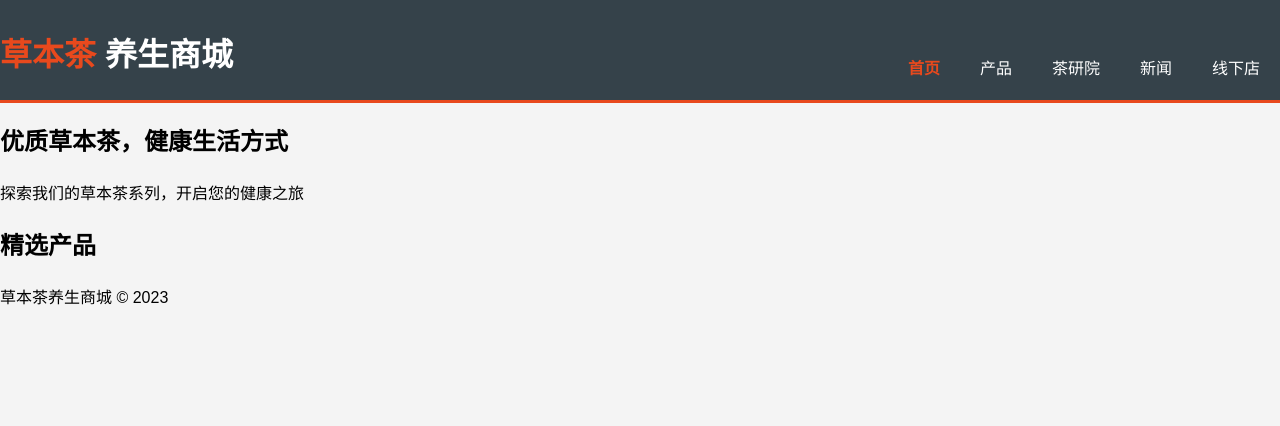
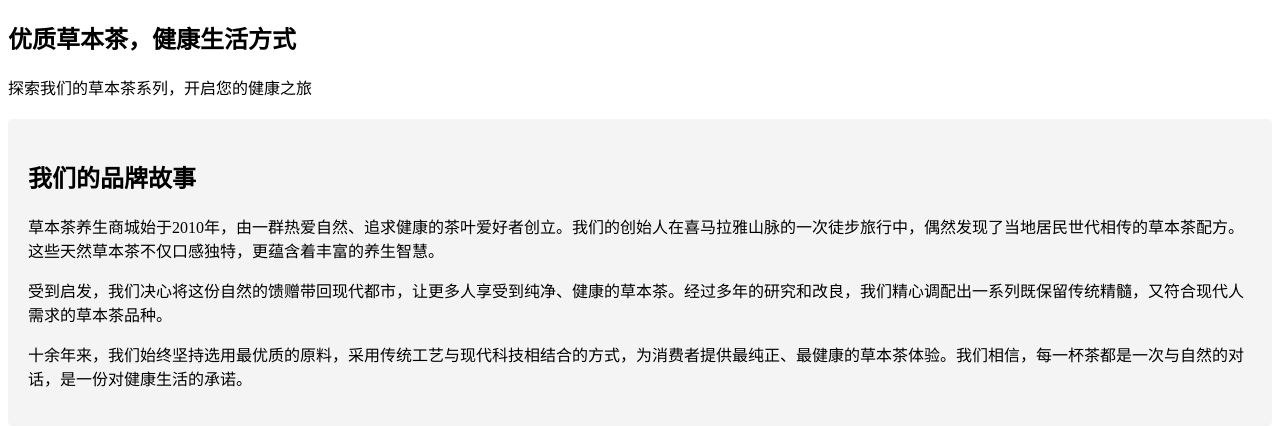
Before and after one commit to KKLUCKY-afk/herbal-tea-shop, a plain HTML site: page index.html in a window 1280 px wide. Drawn offline with Linux system fonts and the light colour scheme.

Commit message:
Update index.html

```diff
--- a/index.html
+++ b/index.html
@@ -5,68 +5,17 @@
     <meta name="viewport" content="width=device-width, initial-scale=1.0">
     <title>草本茶养生商城</title>
     <style>
-        body {
-            font-family: Arial, sans-serif;
-            line-height: 1.6;
-            margin: 0;
-            padding: 0;
+        /* 保留之前的样式 */
+        .history {
             background-color: #f4f4f4;
-        }
-        header {
-            background-color: #35424a;
-            color: #ffffff;
-            padding-top: 30px;
-            min-height: 70px;
-            border-bottom: #e8491d 3px solid;
-        }
-        header a {
-            color: #ffffff;
-            text-decoration: none;
-            text-transform: uppercase;
-            font-size: 16px;
-        }
-        header li {
-            float: left;
-            display: inline;
-            padding: 0 20px 0 20px;
-        }
-        header #branding {
-            float: left;
-        }
-        header #branding h1 {
-            margin: 0;
-        }
-        header nav {
-            float: right;
-            margin-top: 10px;
-        }
-        header .highlight, header .current a {
-            color: #e8491d;
-            font-weight: bold;
-        }
-        header a:hover {
-            color: #cccccc;
-            font-weight: bold;
+            padding: 20px;
+            margin: 20px 0;
+            border-radius: 5px;
         }
     </style>
 </head>
 <body>
-    <header>
-        <div class="container">
-            <div id="branding">
-                <h1><span class="highlight">草本茶</span> 养生商城</h1>
-            </div>
-            <nav>
-                <ul>
-                    <li class="current"><a href="index.html">首页</a></li>
-                    <li><a href="products.html">产品</a></li>
-                    <li><a href="tea-academy.html">茶研院</a></li>
-                    <li><a href="news.html">新闻</a></li>
-                    <li><a href="stores.html">线下店</a></li>
-                </ul>
-            </nav>
-        </div>
-    </header>
+    <!-- 保留之前的 header 部分 -->
 
     <section id="showcase">
         <div class="container">
@@ -75,15 +24,15 @@
         </div>
     </section>
 
-    <section id="featured-products">
+    <section id="history" class="history">
         <div class="container">
-            <h2>精选产品</h2>
-            <!-- 这里可以添加一些精选产品的展示 -->
+            <h2>我们的品牌故事</h2>
+            <p>草本茶养生商城始于2010年，由一群热爱自然、追求健康的茶叶爱好者创立。我们的创始人在喜马拉雅山脉的一次徒步旅行中，偶然发现了当地居民世代相传的草本茶配方。这些天然草本茶不仅口感独特，更蕴含着丰富的养生智慧。</p>
+            <p>受到启发，我们决心将这份自然的馈赠带回现代都市，让更多人享受到纯净、健康的草本茶。经过多年的研究和改良，我们精心调配出一系列既保留传统精髓，又符合现代人需求的草本茶品种。</p>
+            <p>十余年来，我们始终坚持选用最优质的原料，采用传统工艺与现代科技相结合的方式，为消费者提供最纯正、最健康的草本茶体验。我们相信，每一杯茶都是一次与自然的对话，是一份对健康生活的承诺。</p>
         </div>
     </section>
 
-    <footer>
-        <p>草本茶养生商城 &copy; 2023</p>
-    </footer>
+    <!-- 保留之前的 featured-products 和 footer 部分 -->
 </body>
 </html>
```
